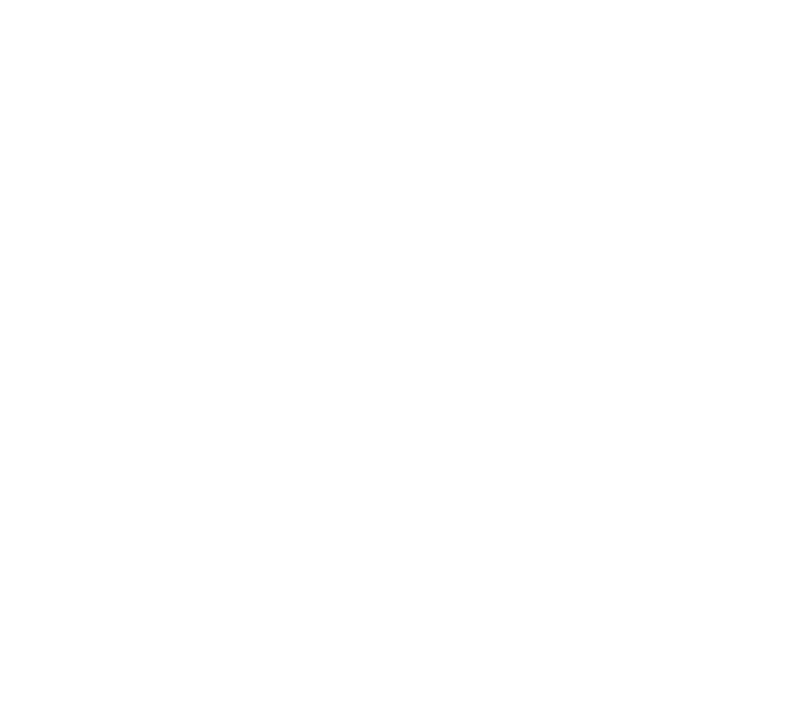
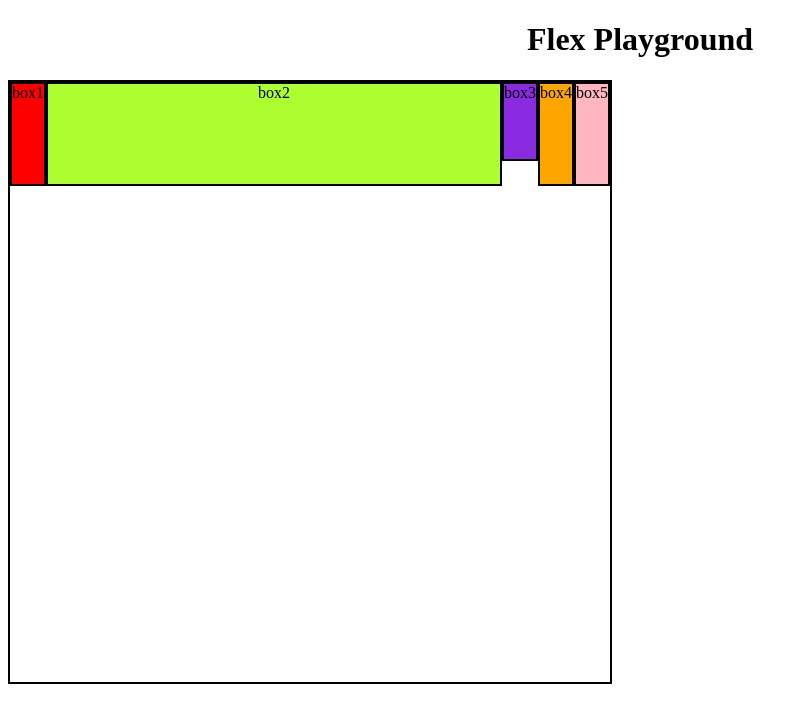
Before and after one commit to DinkarTiwari03/Learning-FullStack, a plain HTML site: page CSS&HTMl/level4.html in a window 1280 px wide. Shown: the whole page, without its empty margins (0-808 px from the left). Drawn offline with Linux system fonts and the light colour scheme.

Commit message:
update in level 4

```diff
--- a/CSS&HTMl/level4.css
+++ b/CSS&HTMl/level4.css
@@ -0,0 +1,56 @@
+body{
+    text-align: center;
+}
+div{
+    height: 100px;
+    width: 50spx;
+    display: inline-block;
+    border: 2px solid black;
+}
+
+#container{
+    width: 600px;
+    height: 600px;
+    display: flex;
+    /* flex-direction: row-reverse ; right to left and for row left to wright */
+    /* flex-direction: column; column-reverse; bottom to top and for column top to bottom */
+
+    flex-direction: row;
+    /* justify-content: flex-start; default value */
+    /* justify-content: flex-end; right to left */
+
+    justify-content:center;
+
+    /* justify-content: space-between; space between the boxes */
+
+    /* flex-wrap: wrap; if the boxes are too many to fit in one line, they will go to the next line */
+
+    align-items: flex-start; /* align the boxes to the top of the container */;
+    /* align-content: center; if the boxes are too many to fit in one line, they will go to the next line and center them vertically */
+
+    /* align-content: flex-start; if the boxes are too many to fit in one line, they will go to the next line and align them to the top   */
+
+}
+
+#box1{
+    background-color: red;
+
+}
+#box2{
+    background-color: greenyellow;
+    /* width: 200px; */
+     height: 100px;  /* align-self: flex-end; align this box to the bottom of the container */
+    /* flex-shrink: 1; */
+    flex-grow: 1; /*this box will grow to fill the available space */
+
+}
+#box3{
+    background-color: blueviolet;
+    height: 75px;
+}
+#box4{
+    background-color: orange;
+}
+#box5{
+    background-color: lightpink;
+}
--- a/CSS&HTMl/level4.html
+++ b/CSS&HTMl/level4.html
@@ -7,6 +7,13 @@
     <link rel="stylesheet" href="level4.css">
 </head>
 <body>
-
+    <h1>Flex Playground</h1>
+    <div id="container">
+        <div id="box1">box1</div>
+        <div id="box2">box2</div>
+        <div id="box3">box3</div>
+        <div id="box4">box4</div>
+        <div id="box5">box5</div>
+    </div>
 </body>
 </html>
```
